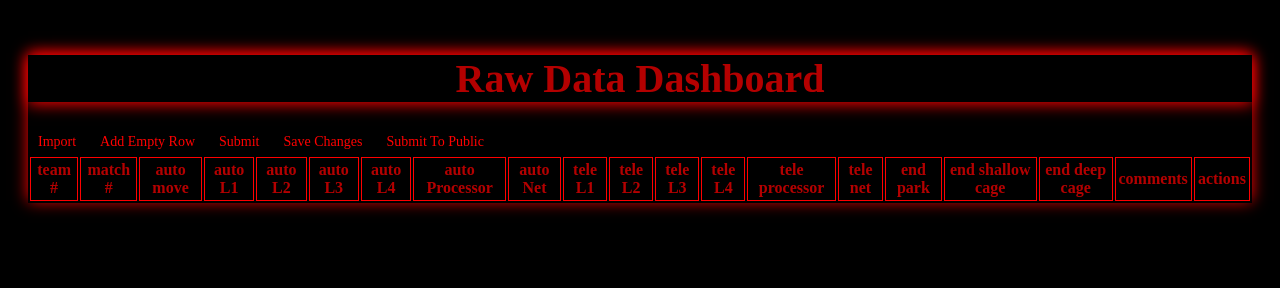
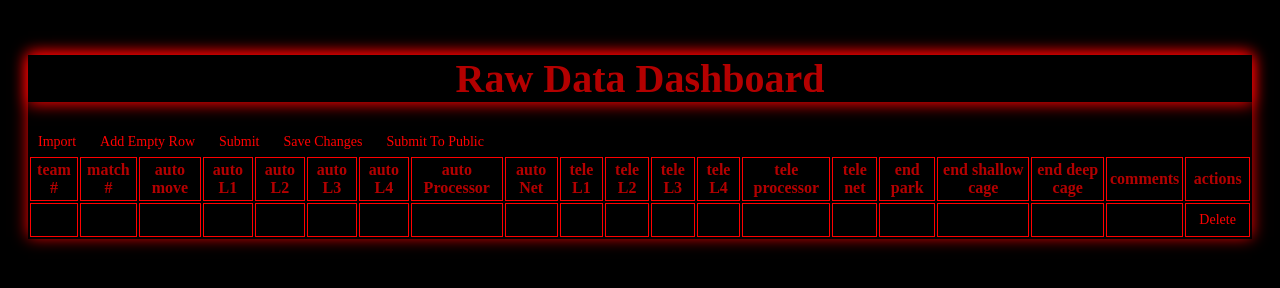
Before and after one commit to Brendan-S-1058/SpyglassWebApp, a website: page src/public/data.html in a window 1280 px wide. Both pictures are taken after a click on the button "Add Empty Row". Drawn offline with Linux system fonts and the light colour scheme.

Commit message:
minor fix, still two changes

```diff
--- a/src/public/data.html
+++ b/src/public/data.html
@@ -73,6 +73,7 @@
       window.location.reload();
     })
     function createRow(csv, qrs){
+        const rows = Array.from(tableBody.rows);
         rows.map(row => row.remove);
         const fields = csv.split(",").map(s => s.trim().replace(/[\["\/]/g, ""));
         if (fields.length !== 19) {
```
